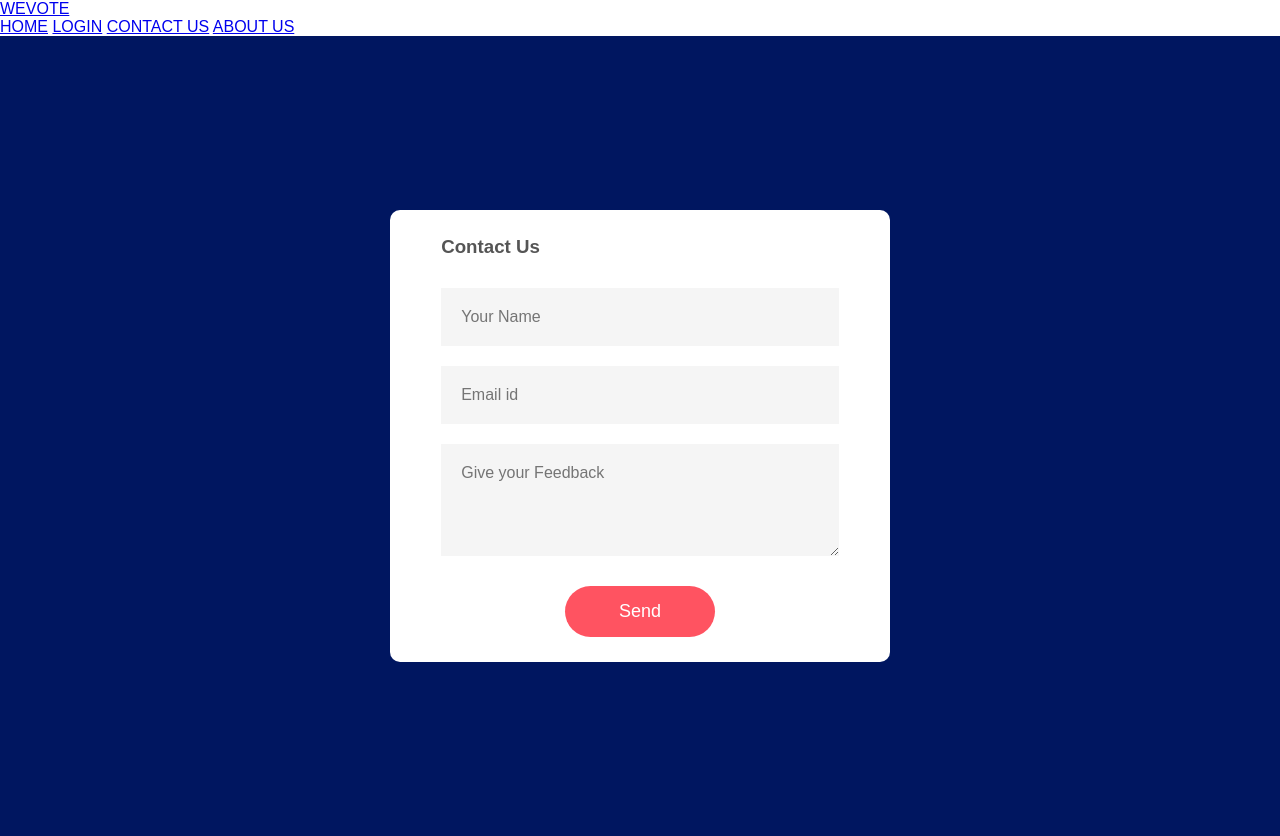
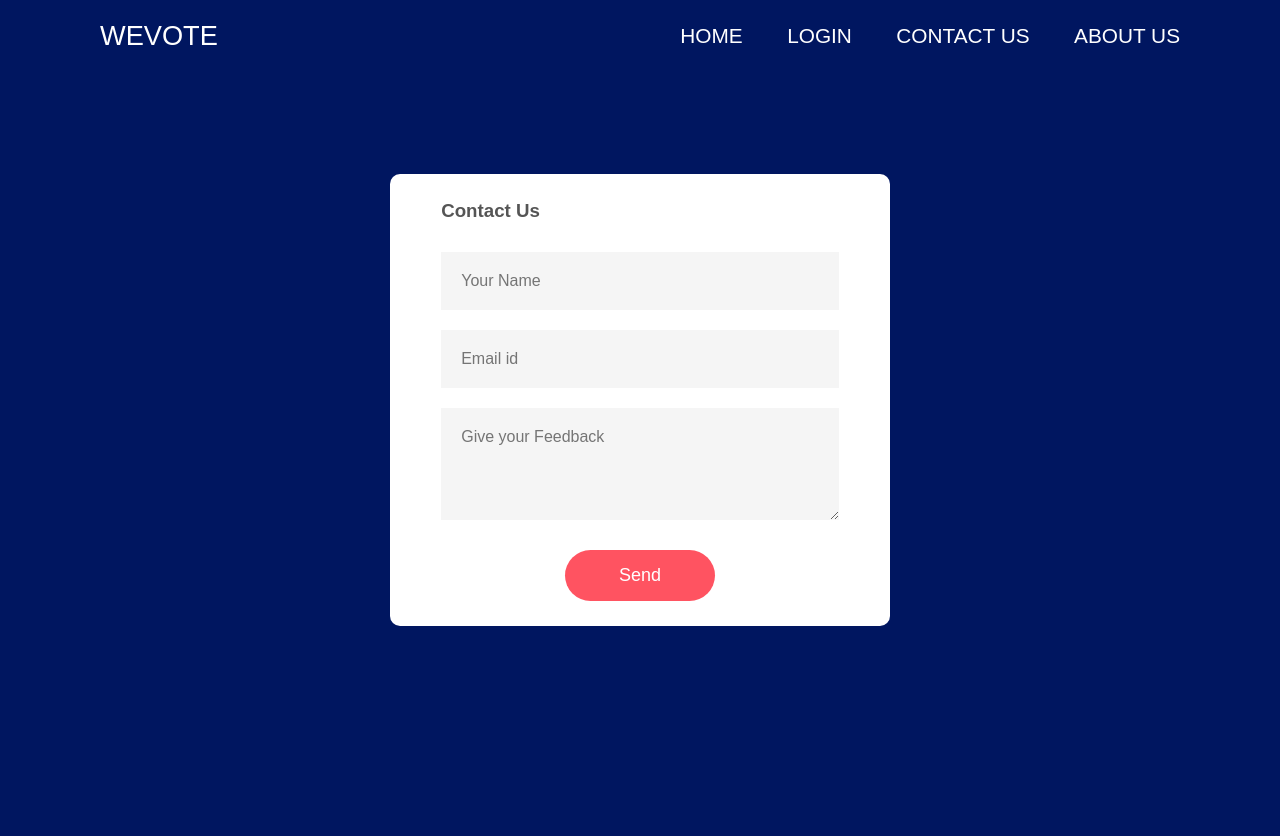
Before and after one commit to ICNZACK/ONLINE-VOTING-SYSTEM, a PHP site: the page made by Routes/Contact Us.html in a window 1280 px wide. After the commit the page ends 626 px from the top, so only its background shows below. Run offline with PHP 8.4, Linux system fonts and the light colour scheme.

Commit message:
insert nav css

```diff
--- a/css/Contact us .css
+++ b/css/Contact us .css
@@ -3,6 +3,46 @@
     padding: 0;
     box-sizing: border-box;
     font-family:"poppings",sans-serif;
+}
+.header {
+    position: fixed;
+    top: 0;
+    left: 0;
+    width: 100%;
+    padding: 20px 100px;
+    background-color: transparent;
+    display: flex;
+    justify-content: space-between;
+    align-items: center;
+    z-index: 99;
+}
+
+.header .logo {
+    font-size: 1.7em;
+    color: #fff;
+    text-decoration: none;
+}
+.nav a {
+    position: relative;
+    font-size: 1.3em;
+    color: #fff;
+    text-decoration: none;
+    margin-left: 40px;
+}
+.nav a::after {
+    content: '';
+    position: absolute;
+    left: 0;
+    bottom: -6px;
+    width: 100%;
+    height: 3px;
+    background: #fff;
+    border-radius: 5px;
+    transform: scaleX(0);
+    transition: .5s;
+}
+.nav a:hover::after {
+    transform: scaleX(1);
 }
 
 .container{
```
